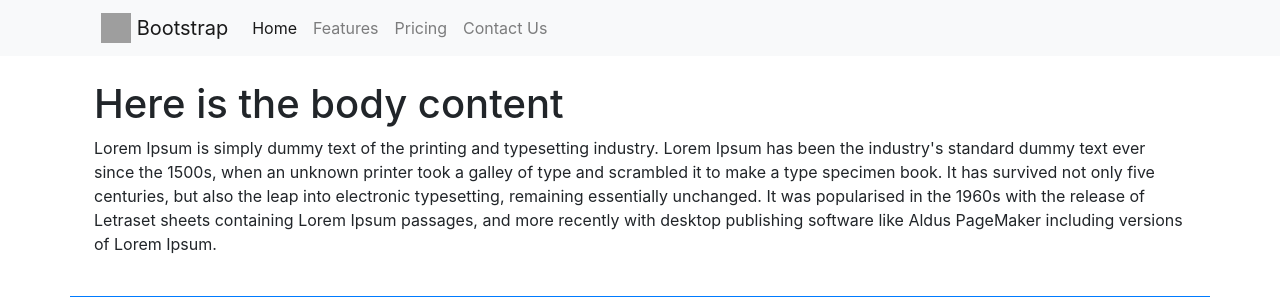
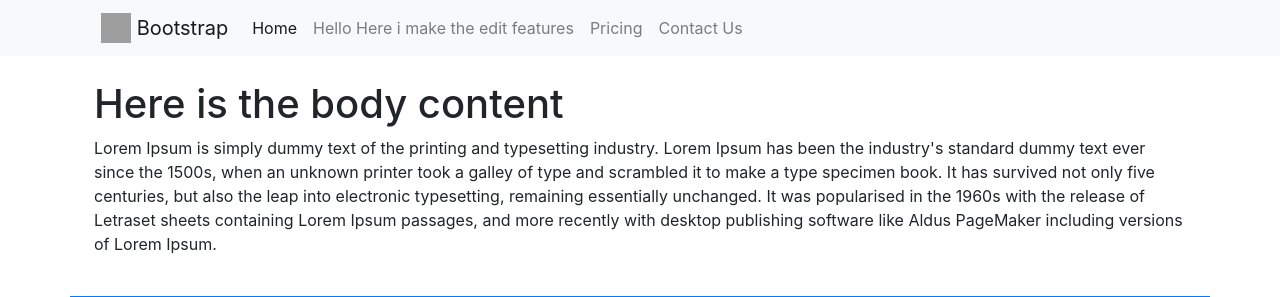
Before and after one commit to kywleon/Bootstrap-Porject, a PHP site: page / in a window 1280 px wide. Shown: the top 297 px of the page. Run offline with PHP 8.4, Linux system fonts and the light colour scheme; grey boxes are pictures that could not be loaded.

Commit message:
Testing for edit branch
add the "Hello Here i make the edit features" in .nav-item a

```diff
--- a/header.php
+++ b/header.php
@@ -27,7 +27,7 @@
           <a class="nav-link" href="#">Home <span class="sr-only">(current)</span></a>
         </li>
         <li class="nav-item">
-          <a class="nav-link" href="#">Features</a>
+          <a class="nav-link" href="#">Hello Here i make the edit features</a>
         </li>
         <li class="nav-item">
           <a class="nav-link" href="#">Pricing</a>
```
